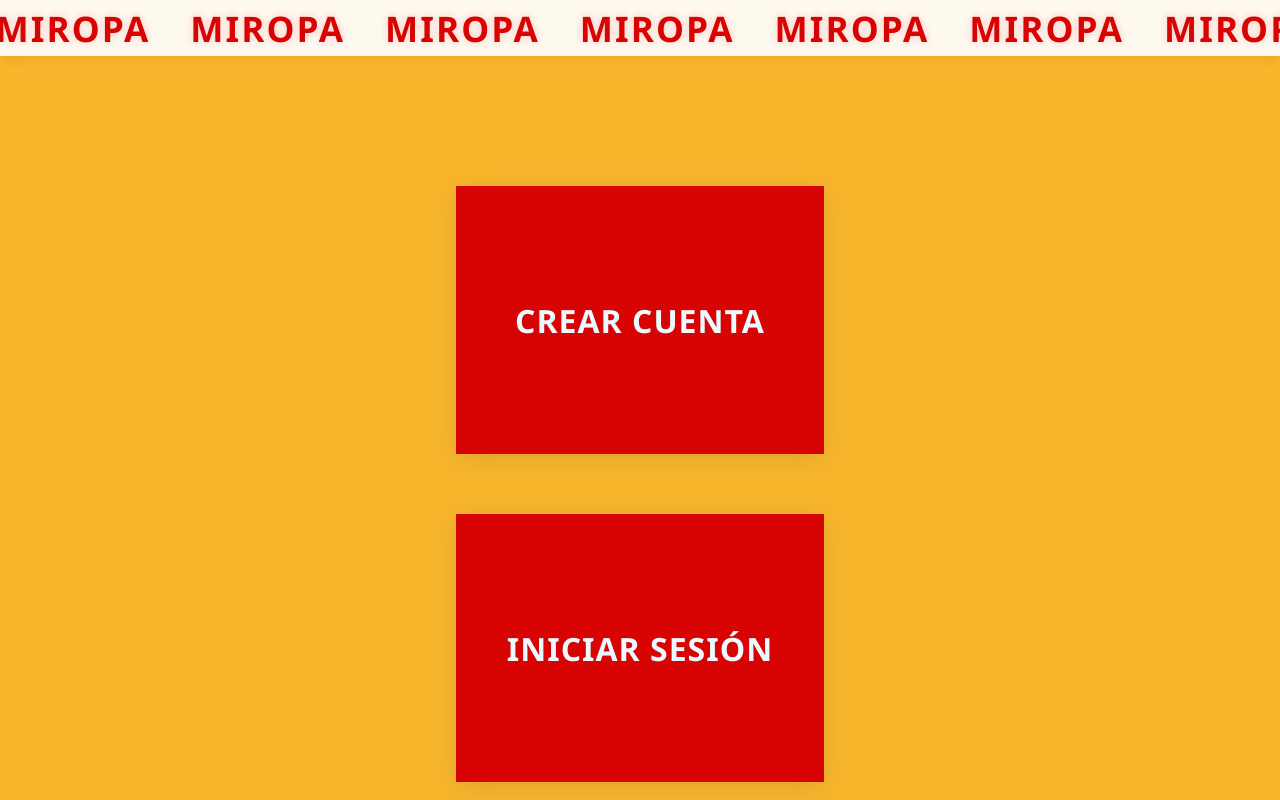
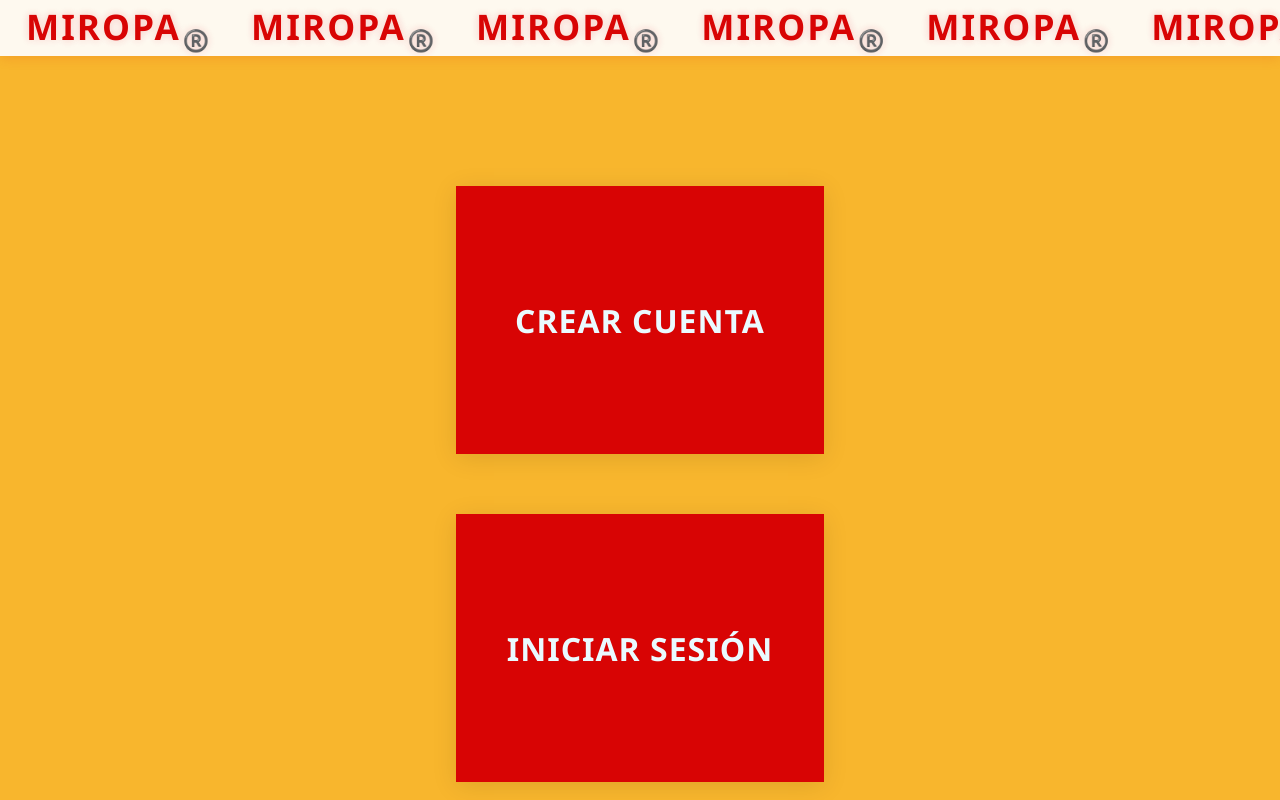
Before and after one commit to tofy708/MIROPA, a React (Create React App) app: page / in a window 1280 px wide. Shown: the top 800 px of the page. Built offline with nearby package versions, Linux system fonts and the light colour scheme.

Commit message:
Deployed website

```diff
--- a/src/App.js
+++ b/src/App.js
@@ -460,7 +460,9 @@
       <div className="miropa-marquee-container">
         <div className="miropa-marquee">
           {Array.from({length: 30}).map((_, i) => (
-            <span className="miropa-marquee-title" key={i}>MIROPA</span>
+            <span className="miropa-marquee-title" key={i}>
+              MIROPA<span style={{fontSize: '0.6em', verticalAlign: 'sub', marginLeft: '2px'}}>®️</span>
+            </span>
           ))}
         </div>
       </div>
@@ -576,7 +578,9 @@
                 </button>
               </div>
             </div>
-            <h1 className="titulo">MIROPA</h1>
+            <h1 className="titulo">
+              MIROPA<span style={{fontSize: '0.6em', verticalAlign: 'sub', marginLeft: '2px'}}>®️</span>
+            </h1>
             {!mostrarFavoritos && (
               <>
                 <div className="tabs-productos">
```
